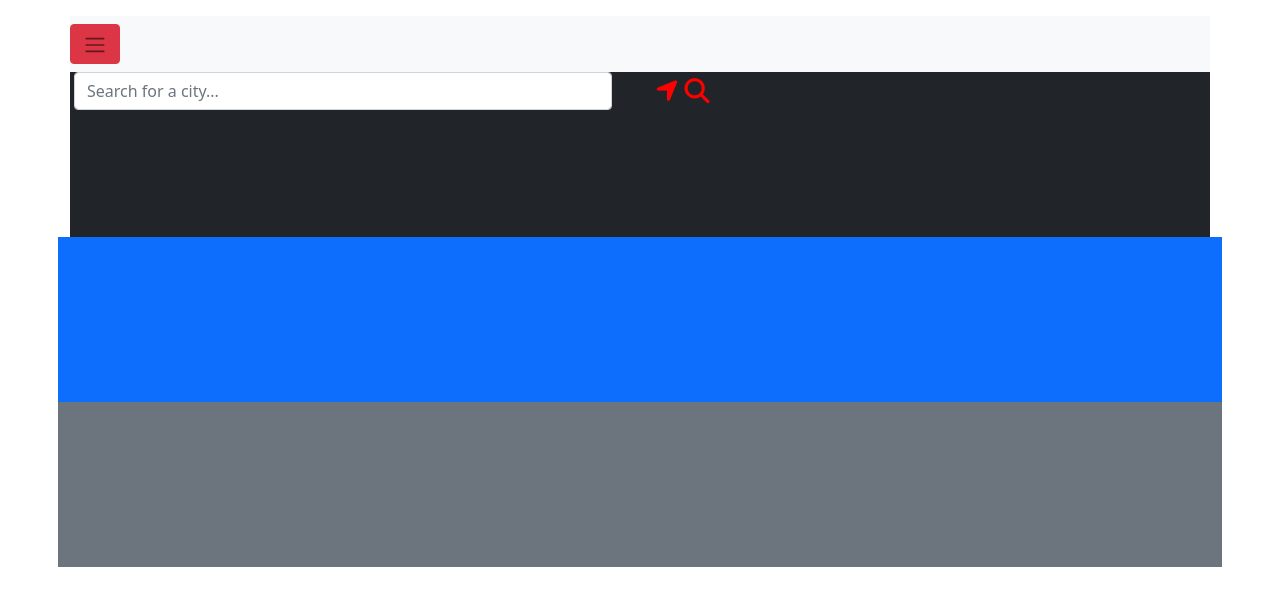
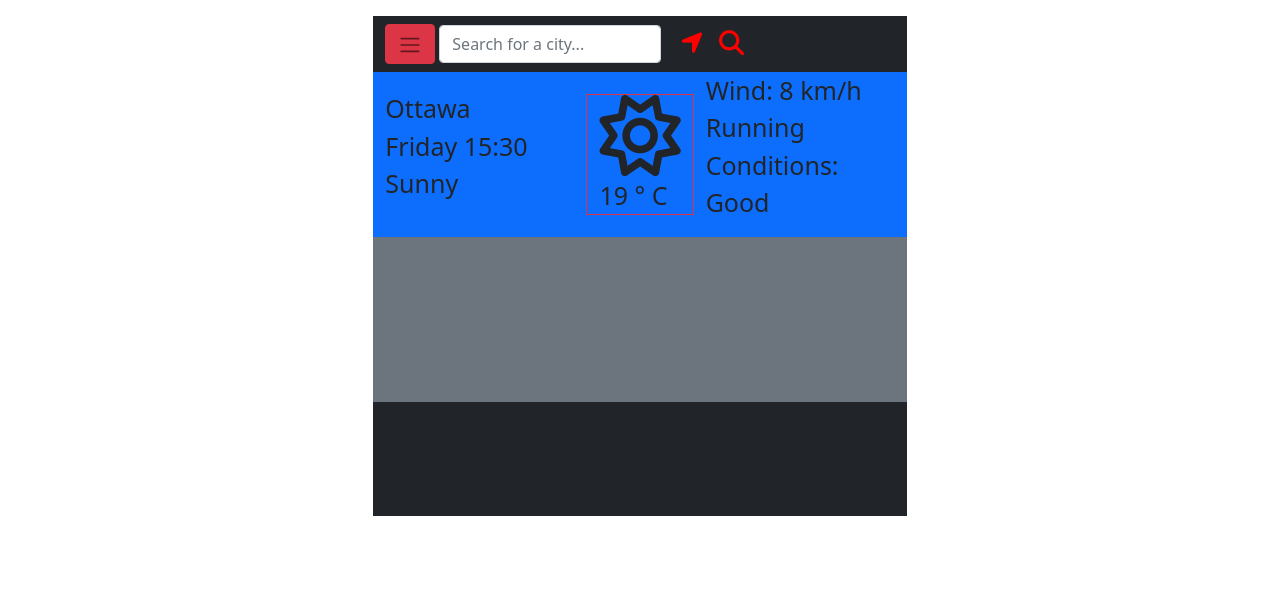
Before and after one commit to narghar/Weather-App-Using-Grid, a website: page index.html in a window 1280 px wide. Drawn offline with nearby package versions, Linux system fonts and the light colour scheme.

Commit message:
changes to overall structure

```diff
--- a/index.html
+++ b/index.html
@@ -15,33 +15,52 @@
 </head>
 
 <body>
-    <div class="container bg-dark mt-3 w-0.25 p-0">
-        <nav class="navbar navbar-light bg-light">
+    <div class="container bg-dark mt-3 col-5 p-0.25">
+        <nav class="navbar navbar-light">
             <button type="button" class="btn btn-danger" data-bs-toggle="collapse" data-bs-target="#content">
                 <span class="navbar-toggler-icon"></span>
             </button>
+            <div class="col input-group">
+                <input type="text" class="form-control mx-1" placeholder="Search for a city..." aria-label="Server">
+            </div>
+            <div class="col h-auto d-flex justify-content-start ">
+                <i class="fas fa-location-arrow mx-3"></i>
+                <i class="fas fa-search"></i>
+            </div>
             <div class="collapse navbar-collapse" id="content">
                 <ul class="navbar-nav">
-                    <li class="nav-item active"> + Add City to Favorites</li>
+                    <li class="nav-item active text-white"> + Add City to Favorites</li>
                 </ul>
             </div>
         </nav>
-        <div class="row align-items-start">
-            <div class="col mx-3 h-auto p-0">
-                <div class="input-group">
-                    <input type="text" class="form-control" placeholder="Search for a city..." aria-label="Server">
-                </div>
+        <div class="row bg-primary">
+            <div class="col my-auto">
+                <p>
+                    Ottawa
+                    <br>
+                    Friday 15:30
+                    <br>
+                    Sunny
+                </p>
             </div>
-            <div class="col mx-3 h-auto ">
-                <i class="fas fa-location-arrow"></i>
-                <i class="fas fa-search"></i>
+            <div class="col-auto border border-danger m-auto">
+                <i class="far fa-sun col"></i>
+                <p class="row m-auto">
+                    19 &deg; C
+                </p>
+
+            </div>
+            <div class="col my-auto">
+                <p>
+                    Wind: 8 km/h
+                    <br>
+                    Running Conditions: Good
+                </p>
             </div>
         </div>
-        <div class="row bg-primary">
-            <div class="col"></div>
-            <div class="col"> </div>
+        <div class="row bg-secondary">
+
         </div>
-        <div class="row bg-secondary"></div>
     </div>
 
 
--- a/style.css
+++ b/style.css
@@ -11,3 +11,11 @@
 .fa-location-arrow, .fa-search{
     color:red;
 }
+
+p{
+    font-size: 1em;
+}
+
+.fa-sun{
+    font-size: 3.25em;
+}
```
